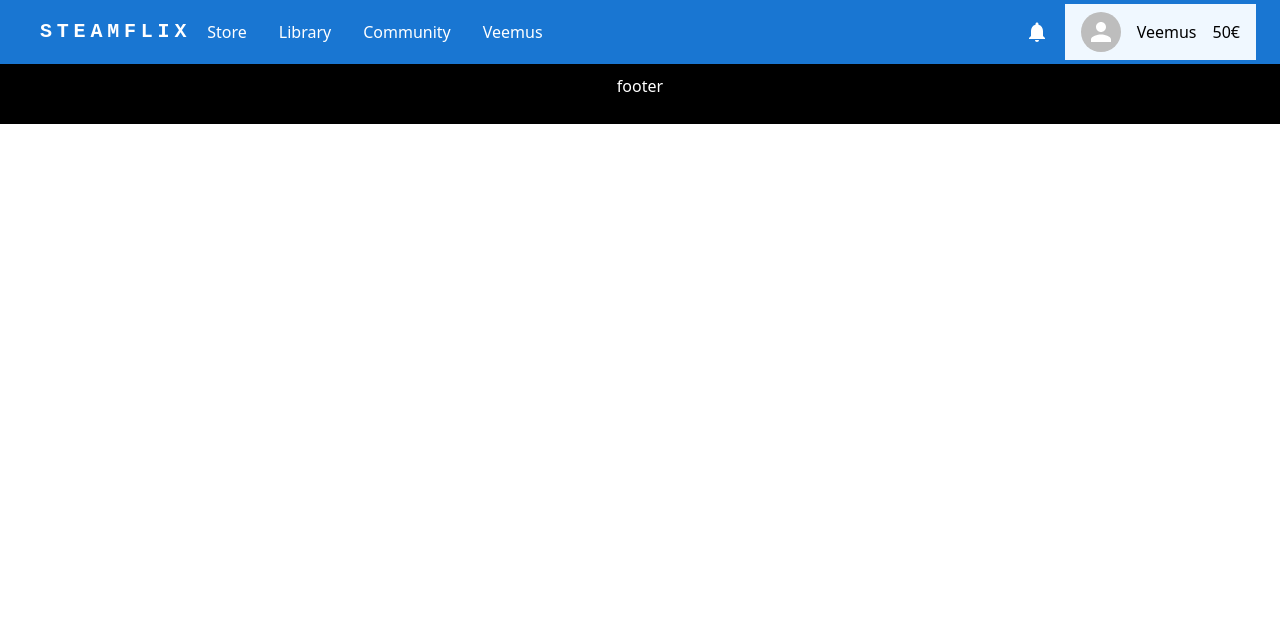
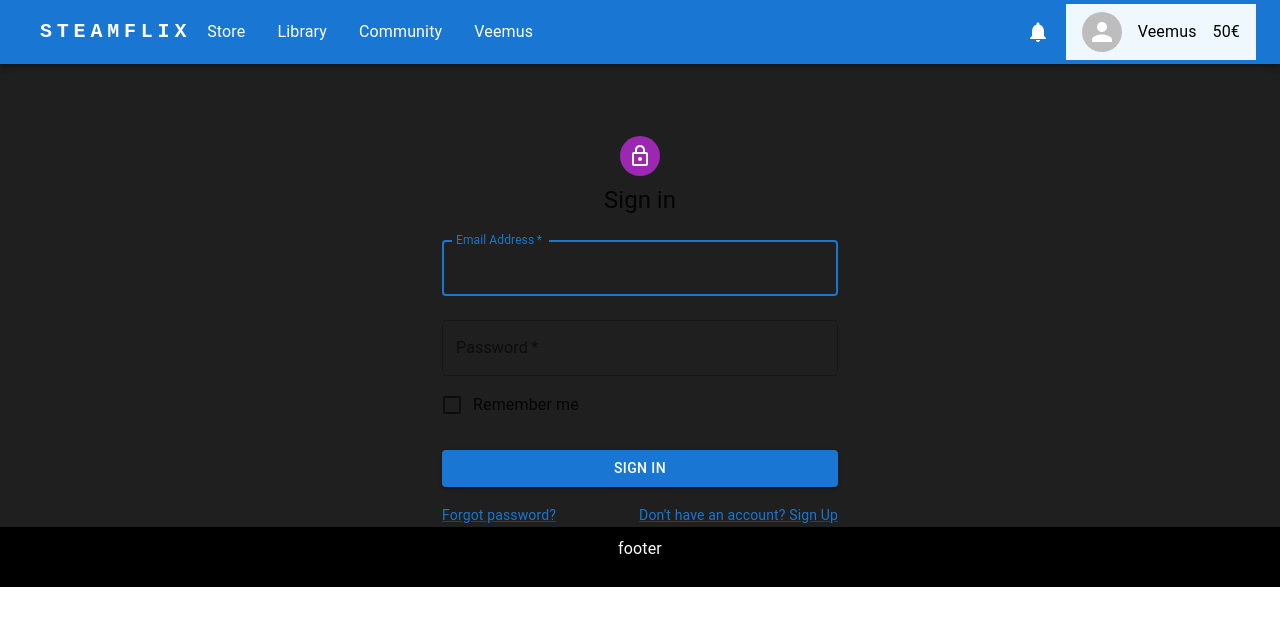
Before and after one commit to Sukramm/steamflix, a React (Vite) app in the folder steamflix/: page /signin in a window 1280 px wide. Shown: the top 626 px of the page. Built offline with nearby package versions, Linux system fonts and the light colour scheme.

Commit message:
added mui sign in template

```diff
--- a/steamflix/src/App.tsx
+++ b/steamflix/src/App.tsx
@@ -11,6 +11,7 @@
 import UserProfile from "./pages/UserProfile";
 import Community from "./pages/Community";
 import Store from "./pages/Store";
+import SignIn from "./pages/SignIn";
 
 function App() {
   return (
@@ -26,6 +27,7 @@
           <Route path="/community" element={<Community />} />
           <Route path="/store" element={<Store />} />
           <Route path="/terms" element={<Terms />} />
+          <Route path="/signin" element={<SignIn />} />
           {/*               <Route path="/edit/:id" element={<Edit />} />
            */}
         </Routes>
--- /dev/null
+++ b/steamflix/src/pages/SignIn.tsx
@@ -0,0 +1,102 @@
+import * as React from "react";
+import Avatar from "@mui/material/Avatar";
+import Button from "@mui/material/Button";
+import CssBaseline from "@mui/material/CssBaseline";
+import TextField from "@mui/material/TextField";
+import FormControlLabel from "@mui/material/FormControlLabel";
+import Checkbox from "@mui/material/Checkbox";
+import Link from "@mui/material/Link";
+import Grid from "@mui/material/Grid";
+import Box from "@mui/material/Box";
+import LockOutlinedIcon from "@mui/icons-material/LockOutlined";
+import Typography from "@mui/material/Typography";
+import Container from "@mui/material/Container";
+import { createTheme, ThemeProvider } from "@mui/material/styles";
+
+// TODO remove, this demo shouldn't need to reset the theme.
+const defaultTheme = createTheme();
+
+export default function SignIn() {
+  const handleSubmit = (event: React.FormEvent<HTMLFormElement>) => {
+    event.preventDefault();
+    const data = new FormData(event.currentTarget);
+    console.log({
+      email: data.get("email"),
+      password: data.get("password"),
+    });
+  };
+
+  return (
+    <ThemeProvider theme={defaultTheme}>
+      <Container component="main" maxWidth="xs">
+        <CssBaseline />
+        <Box
+          sx={{
+            marginTop: 8,
+            display: "flex",
+            flexDirection: "column",
+            alignItems: "center",
+          }}
+        >
+          <Avatar sx={{ m: 1, bgcolor: "secondary.main" }}>
+            <LockOutlinedIcon />
+          </Avatar>
+          <Typography component="h1" variant="h5">
+            Sign in
+          </Typography>
+          <Box
+            component="form"
+            onSubmit={handleSubmit}
+            noValidate
+            sx={{ mt: 1 }}
+          >
+            <TextField
+              margin="normal"
+              required
+              fullWidth
+              id="email"
+              label="Email Address"
+              name="email"
+              autoComplete="email"
+              autoFocus
+            />
+            <TextField
+              margin="normal"
+              required
+              fullWidth
+              name="password"
+              label="Password"
+              type="password"
+              id="password"
+              autoComplete="current-password"
+            />
+            <FormControlLabel
+              control={<Checkbox value="remember" color="primary" />}
+              label="Remember me"
+            />
+            <Button
+              type="submit"
+              fullWidth
+              variant="contained"
+              sx={{ mt: 3, mb: 2 }}
+            >
+              Sign In
+            </Button>
+            <Grid container>
+              <Grid item xs>
+                <Link href="#" variant="body2">
+                  Forgot password?
+                </Link>
+              </Grid>
+              <Grid item>
+                <Link href="#" variant="body2">
+                  {"Don't have an account? Sign Up"}
+                </Link>
+              </Grid>
+            </Grid>
+          </Box>
+        </Box>
+      </Container>
+    </ThemeProvider>
+  );
+}
```
Also changed, not shown: steamflix/src/styles/signIn.scss (added).
